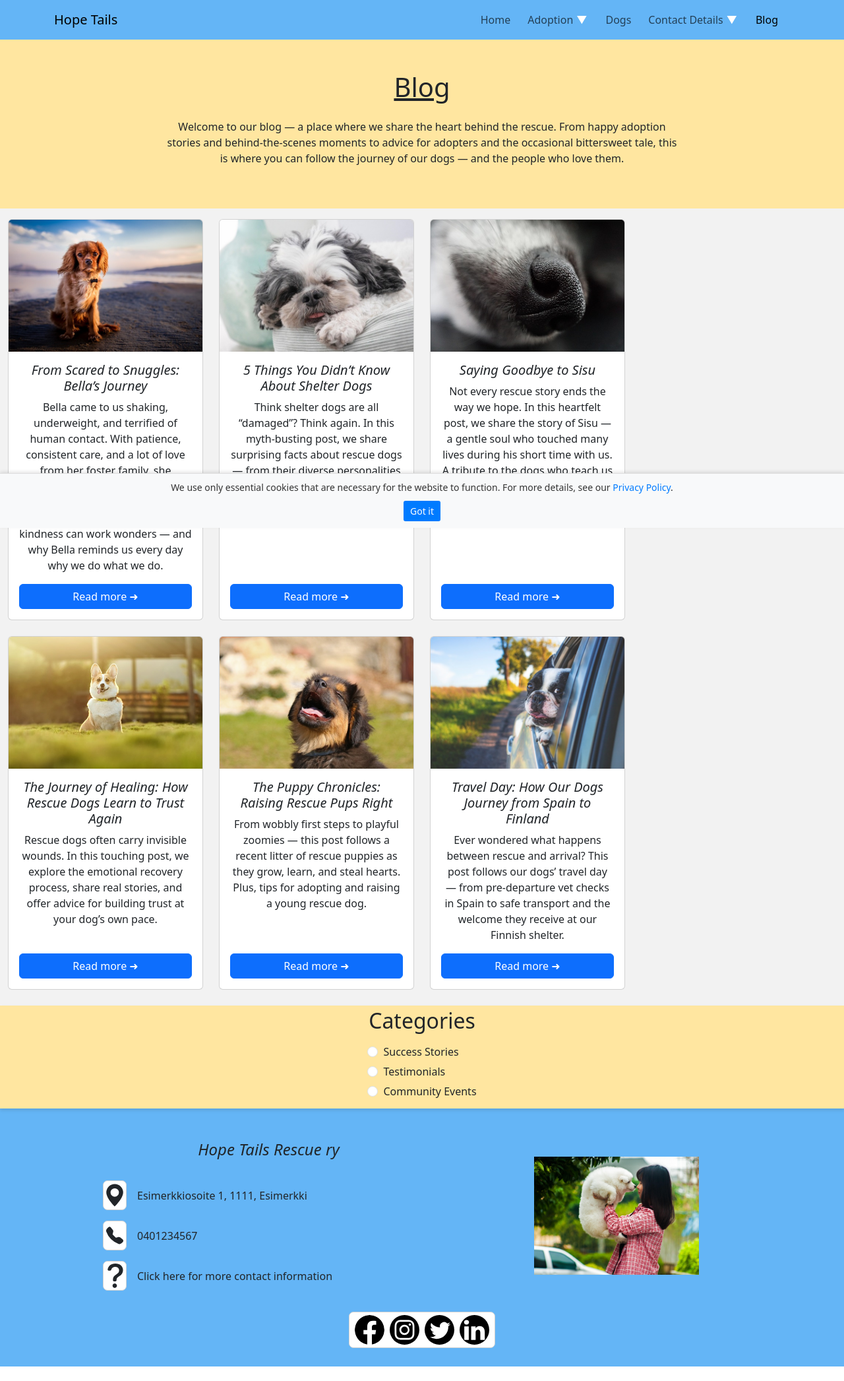
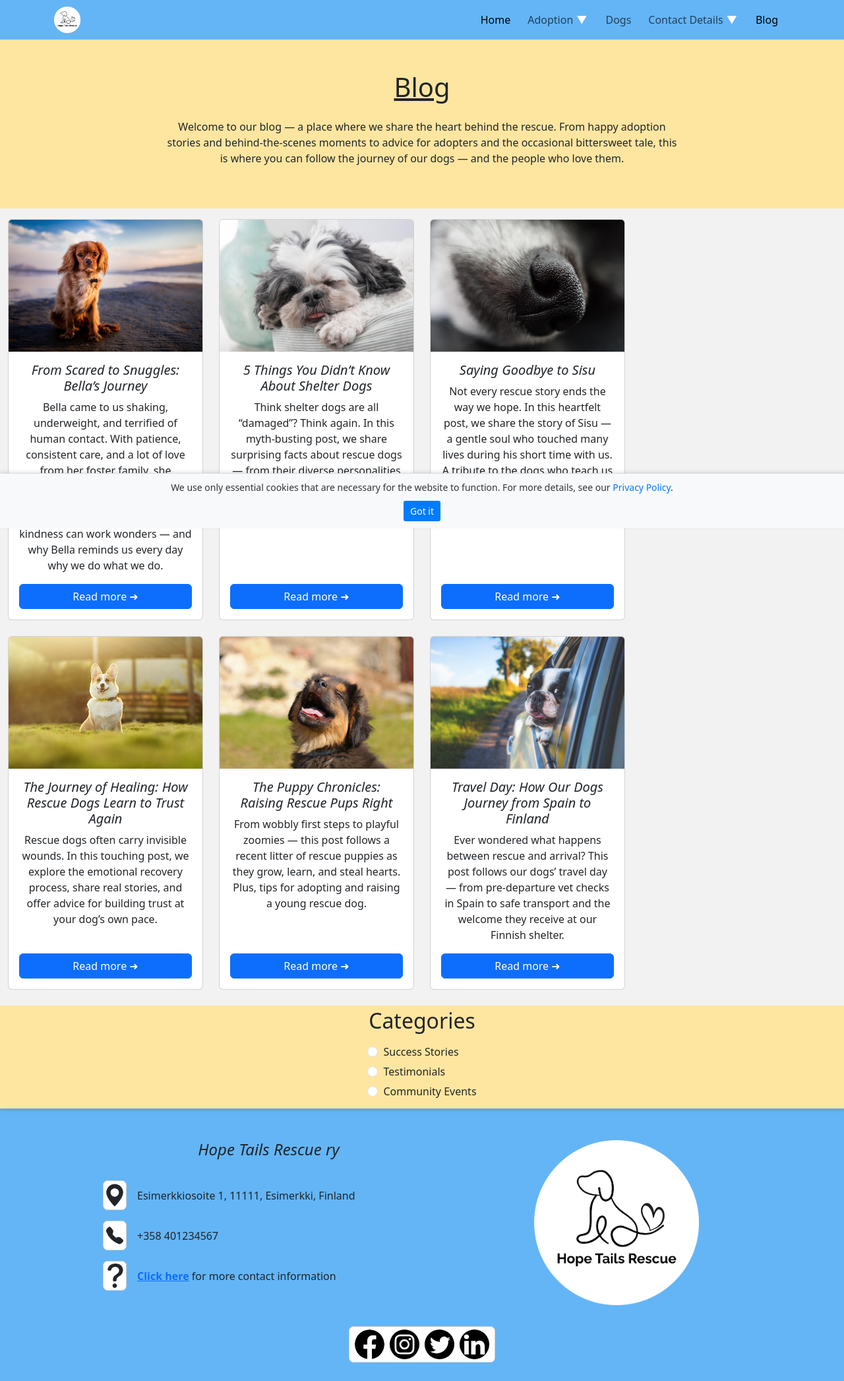
Before and after one commit to kristakorento/animal-rescue-adoption-website, a React (Vite) app: page /blogs in a window 1280 px wide. Shown: the whole page at 66% size. Before the commit the page ends 2071 px from the top, so only its background shows below. Built offline with nearby package versions, Linux system fonts and the light colour scheme.

Commit message:
Footeriin lisätty logo ja korjauksia responsiivisuuteen. Navbariin lisätty logo ja burgermenuun korjauksia.

```diff
--- a/src/Nettisivujen_Koodit/Footer.jsx
+++ b/src/Nettisivujen_Koodit/Footer.jsx
@@ -1,5 +1,6 @@
 import '../Nettisivujen_Tyylit/Footer.css';
-import img1 from "../assets/images/pets-1356191_1280.jpg";
+import logo from "../assets/images/logo-ympyrä.png"
+
 
 
 const Footer = () => {
@@ -14,23 +15,23 @@ const Footer = () => {
                 <svg xmlns="http://www.w3.org/2000/svg" width="16" height="16" fill="currentColor" className="bi bi-geo-alt-fill footer-contact-icons" viewBox="0 0 16 16">
                   <path d="M8 16s6-5.686 6-10A6 6 0 0 0 2 6c0 4.314 6 10 6 10m0-7a3 3 0 1 1 0-6 3 3 0 0 1 0 6" />
                 </svg>
-                <p className="mb-0">Esimerkkiosoite 1, 1111, Esimerkki</p>
+                <p className="mb-0">Esimerkkiosoite 1, 11111, Esimerkki, Finland</p>
               </div>
               <div className="d-flex align-items-center gap-3 mb-3">
                 <svg xmlns="http://www.w3.org/2000/svg" width="16" height="16" fill="currentColor" className="bi bi-telephone-fill footer-contact-icons" viewBox="0 0 16 16">
                   <path fillRule="evenodd" d="M1.885.511a1.745 1.745 0 0 1 2.61.163L6.29 2.98c.329.423.445.974.315 1.494l-.547 2.19a.68.68 0 0 0 .178.643l2.457 2.457a.68.68 0 0 0 .644.178l2.189-.547a1.75 1.75 0 0 1 1.494.315l2.306 1.794c.829.645.905 1.87.163 2.611l-1.034 1.034c-.74.74-1.846 1.065-2.877.702a18.6 18.6 0 0 1-7.01-4.42 18.6 18.6 0 0 1-4.42-7.009c-.362-1.03-.037-2.137.703-2.877z" />
                 </svg>
-                <p className="mb-0">0401234567</p>
+                <p className="mb-0">+358 401234567</p>
               </div>
               <div className="d-flex align-items-center gap-3">
                 <svg xmlns="http://www.w3.org/2000/svg" width="16" height="16" fill="currentColor" className="bi bi-question-lg footer-contact-icons" viewBox="4 1 7 14">
                   <path fillRule="evenodd" d="M4.475 5.458c-.284 0-.514-.237-.47-.517C4.28 3.24 5.576 2 7.825 2c2.25 0 3.767 1.36 3.767 3.215 0 1.344-.665 2.288-1.79 2.973-1.1.659-1.414 1.118-1.414 2.01v.03a.5.5 0 0 1-.5.5h-.77a.5.5 0 0 1-.5-.495l-.003-.2c-.043-1.221.477-2.001 1.645-2.712 1.03-.632 1.397-1.135 1.397-2.028 0-.979-.758-1.698-1.926-1.698-1.009 0-1.71.529-1.938 1.402-.066.254-.278.461-.54.461h-.777ZM7.496 14c.622 0 1.095-.474 1.095-1.09 0-.618-.473-1.092-1.095-1.092-.606 0-1.087.474-1.087 1.091S6.89 14 7.496 14" />
                 </svg>
-                <p className="mb-0">Click here for more contact information</p>
+                <p className="mb-0"><a href='/contact-details'><strong>Click here</strong></a> for more contact information</p>
               </div>
             </div>
             <div className="col-md align-self-center">
-              <img src={img1} alt="testikuva src:https://pixabay.com/fi/photos/lemmikkiel%C3%A4imet-koira-samojedi-1356191/" className="footer-logo pt-4" />
+              <img src={logo} alt="testikuva src:https://pixabay.com/fi/photos/lemmikkiel%C3%A4imet-koira-samojedi-1356191/" className="footer-logo pt-4" />
             </div>
           </div>
         </div>
--- a/src/Nettisivujen_Koodit/NavigationBar.jsx
+++ b/src/Nettisivujen_Koodit/NavigationBar.jsx
@@ -2,6 +2,7 @@ import React, { useEffect, useState } from "react";
 import { Navbar, Nav, NavDropdown, Container, Button } from "react-bootstrap";
 import { Link } from "react-router-dom";
 import { LinkContainer } from "react-router-bootstrap";
+import logo from "../assets/images/logo-ympyrä.png"
 import "../Nettisivujen_Tyylit/NavigationBar.css";
 
 const NavigationBar = () => {
@@ -10,6 +11,7 @@ const NavigationBar = () => {
   const [expanded, setExpanded] = useState(false);
   const [isLargeScreen, setIsLargeScreen] = useState(window.innerWidth >= 992);
 
+  //Change hover effect on dropdowns based on screen size
   useEffect(() => {
     const handleResize = () => {
       setIsLargeScreen(window.innerWidth >= 992);
@@ -22,18 +24,47 @@ const NavigationBar = () => {
     setExpanded(false);
   };
 
+  //Close dropdowns when clicking outside
+  const handleDropdownClick = (dropdown) => {
+    if (dropdown === "adoption") {
+      setAdoptionOpen(!adoptionOpen);
+      setContactOpen(false);
+    } else if (dropdown === "contact") {
+      setContactOpen(!contactOpen);
+      setAdoptionOpen(false);
+    }
+  };
+
+  const handleTitleClick = () => {
+    setExpanded(false); // Close the burger menu when a title is clicked
+    setAdoptionOpen(false); // Close all dropdowns
+    setContactOpen(false);
+  };
+
+  const handlePageClick = () => {
+    setExpanded(false); // Close the burger menu when a page is clicked
+    setAdoptionOpen(false); // Close all dropdowns
+    setContactOpen(false);
+  };
+
   return (
     <Navbar expand="lg" className="nav-bg-color py-1" expanded={expanded}>
       <Container>
-        <LinkContainer to="/">
-          <Navbar.Brand>Hope Tails</Navbar.Brand>
-        </LinkContainer>
+        <Navbar.Brand>
+          <Link to="/">
+            <img
+              src={logo}
+              alt="Hope Tails Logo"
+              style={{ height: "40px" }}
+            />
+          </Link>
+        </Navbar.Brand>
         <Navbar.Toggle
           aria-controls="basic-navbar-nav"
           onClick={() => setExpanded(!expanded)}
         />
         <Navbar.Collapse id="basic-navbar-nav">
-          <Nav className="ms-auto" onSelect={handleNavSelect}>
+          <Nav className="ms-auto" onSelect={handlePageClick} activeKey="/">
             <LinkContainer to="/">
               <Nav.Link className="nav-title">Home</Nav.Link>
             </LinkContainer>
@@ -42,14 +73,18 @@ const NavigationBar = () => {
             <NavDropdown
               title={
                 <>
-                  <Link to="/adoption" className="dropdown-title">
+                  <Link
+                    to="/adoption"
+                    className="dropdown-title"
+                    onClick={handleTitleClick}
+                  >
                     Adoption
                   </Link>
                   <Button
                     className="dropdown-toggle-button"
                     onClick={(e) => {
                       e.preventDefault()
-                      setAdoptionOpen(!adoptionOpen)
+                      handleDropdownClick("adoption")
                     }}
                   >
                     ▼
@@ -62,48 +97,54 @@ const NavigationBar = () => {
               onMouseLeave={() => isLargeScreen && setAdoptionOpen(false)}
             >
               <LinkContainer to="/adoption/info-guides">
-                <NavDropdown.Item onClick={() => setAdoptionOpen(false)}>
+                <NavDropdown.Item onClick={handlePageClick}>
                   Info & Guides
                 </NavDropdown.Item>
               </LinkContainer>
               <LinkContainer to="/adoption/policies">
-                <NavDropdown.Item onClick={() => setAdoptionOpen(false)}>
+                <NavDropdown.Item onClick={handlePageClick}>
                   Policies
                 </NavDropdown.Item>
               </LinkContainer>
               <LinkContainer to="/adoption/fees-and-process">
-                <NavDropdown.Item onClick={() => setAdoptionOpen(false)}>
+                <NavDropdown.Item onClick={handlePageClick}>
                   Fees & Process
                 </NavDropdown.Item>
               </LinkContainer>
               <LinkContainer to="/adoption/faq">
-                <NavDropdown.Item onClick={() => setAdoptionOpen(false)}>
+                <NavDropdown.Item onClick={handlePageClick}>
                   FAQ
                 </NavDropdown.Item>
               </LinkContainer>
               <LinkContainer to="/adoption/trial-adoption">
-                <NavDropdown.Item onClick={() => setAdoptionOpen(false)}>
+                <NavDropdown.Item onClick={handlePageClick}>
                   Trial Adoption
                 </NavDropdown.Item>
               </LinkContainer>
             </NavDropdown>
 
             <LinkContainer to="/dog-profiles">
-              <Nav.Link className="nav-title">Dogs</Nav.Link>
+              <Nav.Link className="nav-title" onClick={handlePageClick}>
+                Dogs
+              </Nav.Link>
             </LinkContainer>
 
             {/* Contact Details Section */}
             <NavDropdown
               title={
                 <>
-                  <Link to="/contact-details" className="dropdown-title">
+                  <Link
+                    to="/contact-details"
+                    className="dropdown-title"
+                    onClick={handleTitleClick}
+                  >
                     Contact Details
                   </Link>
                   <Button
                     className="dropdown-toggle-button"
                     onClick={(e) => {
                       e.preventDefault()
-                      setContactOpen(!contactOpen);
+                      handleDropdownClick("contact");
                     }}
                   >
                     ▼
@@ -116,14 +157,14 @@ const NavigationBar = () => {
               onMouseLeave={() => isLargeScreen && setContactOpen(false)}
             >
               <LinkContainer to="/contact-details/privacy-policy">
-                <NavDropdown.Item onClick={() => setContactOpen(false)}>
+                <NavDropdown.Item onClick={handlePageClick}>
                   Privacy Policy
                 </NavDropdown.Item>
               </LinkContainer>
             </NavDropdown>
 
             <LinkContainer to="/blogs">
-              <Nav.Link className="nav-title">Blog</Nav.Link>
+              <Nav.Link className="nav-title" onClick={handlePageClick}>Blog</Nav.Link>
             </LinkContainer>
           </Nav>
         </Navbar.Collapse>
--- a/src/Nettisivujen_Tyylit/Footer.css
+++ b/src/Nettisivujen_Tyylit/Footer.css
@@ -6,10 +6,6 @@
 .footer-row{
   margin-left: 50px !important;
 }
-
-/* .footer-contacts{
-  padding-right: 120px !important;
-} */
 
 .footer-contact-icons{
   border: solid black 1px;
@@ -27,6 +23,14 @@
 
 .bi-telephone-fill{
   padding: 4px;
+}
+
+.footer-contacts {
+  text-align: left;
+}
+
+.footer-contacts p {
+  text-align: left;
 }
 
 /* .bi-question-lg{
@@ -84,16 +88,8 @@
     /* margin: 0px 20px !important; */
   }
 }
-/*
-@media (min-width: 576px) {
-  .container, .container-sm {
-      max-width: 700px !important;
-  }
-} */
+
 
 @media only screen and (max-width: 575px) {
-  .footer-contacts{
-    padding-left: 10% !important;
-    padding-right: 10% !important;
-  }
+
 }
```
Also changed, not shown: src/assets/images/Logo-ympyrä.png (added).
